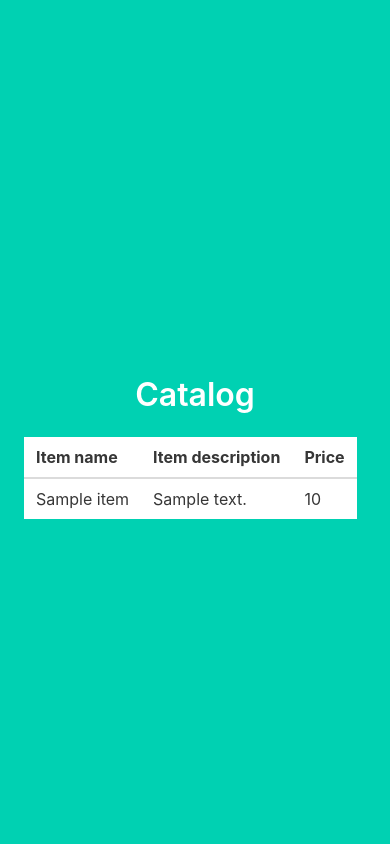
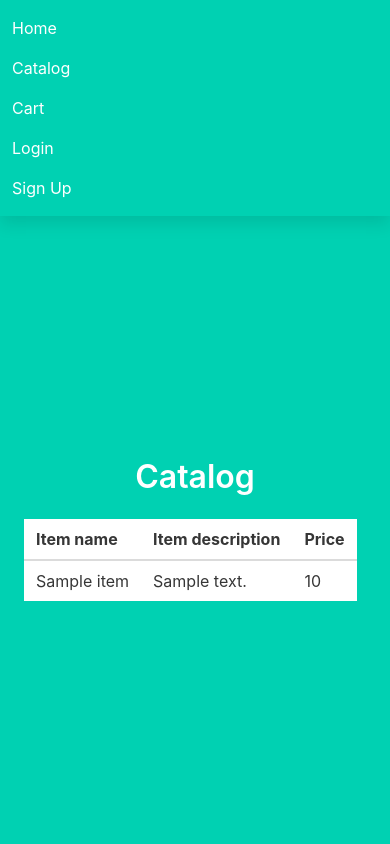
Before and after one commit to F1int0m/DevOps_Project, a Flask app: page /catalog in a window 390 px wide. Run offline with Flask 2, Linux system fonts and the light colour scheme; tables that the repository leaves empty hold one stand-in row (values such as "Sample post").

Commit message:
fix for mobile

```diff
--- a/app/templates/base.html
+++ b/app/templates/base.html
@@ -16,7 +16,7 @@
         <nav class="navbar">
             <div class="container">
 
-                <div id="navbarMenuHeroA" class="navbar-menu">
+                <div id="navbarMenuHeroA" class="navbar-menu is-active">
                     <div class="navbar-end">
 
                         <a href="{{ url_for('main.index') }}" class="navbar-item">
```
